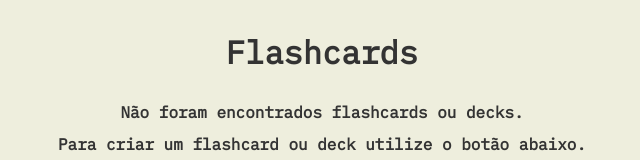
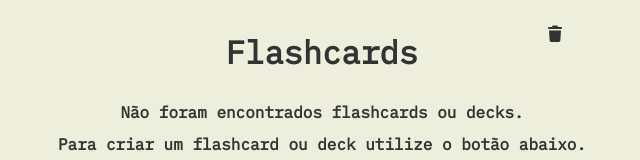
Before and after one commit to rodrigues-heric/flash-card-angular-java, an Angular app in the folder frontend/flashcards/: page / in a window 1280 px wide. Shown: the top 160 px of the page, without its empty margins (318-958 px from the left). Built offline with nearby package versions, Linux system fonts and the light colour scheme; no server answers.

Commit message:
Feat: adding flashcard removal

```diff
--- a/frontend/flashcards/src/app/app.module.ts
+++ b/frontend/flashcards/src/app/app.module.ts
@@ -26,6 +26,7 @@ import { CircleArrowRightSmallComponent } from './icons/circle-arrow-right-small
 import { PencilSmallComponent } from './icons/pencil-small/pencil-small.component';
 import { UpdateDeckComponent } from './pages/update-deck/update-deck.component';
 import { UpdateCardComponent } from './pages/update-card/update-card.component';
+import { TrashMediumComponent } from './icons/trash-medium/trash-medium.component';
 
 @NgModule({
   declarations: [
@@ -50,6 +51,7 @@ import { UpdateCardComponent } from './pages/update-card/update-card.component';
     PencilSmallComponent,
     UpdateDeckComponent,
     UpdateCardComponent,
+    TrashMediumComponent,
   ],
   imports: [
     BrowserModule,
--- a/frontend/flashcards/src/app/components/home-cards/home-cards.component.html
+++ b/frontend/flashcards/src/app/components/home-cards/home-cards.component.html
@@ -11,9 +11,15 @@
             <div class="row">
               <div class="col">
                 <icon-pencil-small
+                  *ngIf="!isRemoveOption"
                   (click)="navigateToUpdateCard(card)"
                   class="float-start"
                 ></icon-pencil-small>
+                <icon-trash-medium
+                  *ngIf="isRemoveOption"
+                  (click)="onRemoveCard(card.id)"
+                  class="float-start"
+                ></icon-trash-medium>
               </div>
               <div class="col">{{ card.faceText }}</div>
               <div class="col">
--- a/frontend/flashcards/src/app/components/home-cards/home-cards.component.ts
+++ b/frontend/flashcards/src/app/components/home-cards/home-cards.component.ts
@@ -1,6 +1,6 @@
 import { Component, Input } from '@angular/core';
 import { Router } from '@angular/router';
-import { ICard } from 'src/app/services/cards.service';
+import { CardsService, ICard } from 'src/app/services/cards.service';
 
 @Component({
   selector: 'app-home-cards',
@@ -10,12 +10,24 @@ import { ICard } from 'src/app/services/cards.service';
 export class HomeCardsComponent {
   @Input() hasCards: boolean = false;
   @Input() cards: ICard[] = [];
+  @Input() isRemoveOption: boolean = false;
 
-  constructor(private router: Router) {}
+  constructor(private router: Router, private cardsService: CardsService) {}
 
   public navigateToUpdateCard(card: ICard): void {
     this.router.navigate(['/update-card', card.id], {
       state: { cardData: card },
     });
   }
+
+  public onRemoveCard(id: number): void {
+    this.cardsService.deleteCard(id).subscribe({
+      next: () => {
+        this.cards = this.cards.filter((card) => card.id !== id);
+      },
+      error: (err) => {
+        console.error('Error deleting card:', err);
+      },
+    });
+  }
 }
--- /dev/null
+++ b/frontend/flashcards/src/app/icons/trash-medium/trash-medium.component.html
@@ -0,0 +1,12 @@
+<svg
+  xmlns="http://www.w3.org/2000/svg"
+  viewBox="0 0 640 640"
+  height="20"
+  width="20"
+  fill="currentColor"
+>
+  <!--!Font Awesome Free v7.1.0 by @fontawesome - https://fontawesome.com License - https://fontawesome.com/license/free Copyright 2025 Fonticons, Inc.-->
+  <path
+    d="M232.7 69.9L224 96L128 96C110.3 96 96 110.3 96 128C96 145.7 110.3 160 128 160L512 160C529.7 160 544 145.7 544 128C544 110.3 529.7 96 512 96L416 96L407.3 69.9C402.9 56.8 390.7 48 376.9 48L263.1 48C249.3 48 237.1 56.8 232.7 69.9zM512 208L128 208L149.1 531.1C150.7 556.4 171.7 576 197 576L443 576C468.3 576 489.3 556.4 490.9 531.1L512 208z"
+  />
+</svg>
--- /dev/null
+++ b/frontend/flashcards/src/app/icons/trash-medium/trash-medium.component.scss
@@ -0,0 +1,8 @@
+svg {
+  cursor: pointer;
+  transition: opacity 0.2s ease;
+
+  &:hover {
+    opacity: 0.8;
+  }
+}
--- a/frontend/flashcards/src/app/pages/home/home.component.html
+++ b/frontend/flashcards/src/app/pages/home/home.component.html
@@ -1,12 +1,27 @@
 <div class="row">
+  <div class="col"></div>
   <div class="col">
     <app-title [inputTitle]="'Flashcards'"></app-title>
+  </div>
+  <div class="col">
+    <icon-trash-medium
+      *ngIf="!isRemoveOption"
+      (click)="toggleRemoveOption()"
+    ></icon-trash-medium>
+    <icon-pencil-small
+      *ngIf="isRemoveOption"
+      (click)="toggleRemoveOption()"
+    ></icon-pencil-small>
   </div>
 </div>
 
 <app-home-info [hasDecks]="hasDecks" [hasCards]="hasCards"></app-home-info>
 <app-home-decks [hasDecks]="hasDecks" [decks]="decks"></app-home-decks>
-<app-home-cards [hasCards]="hasCards" [cards]="cards"></app-home-cards>
+<app-home-cards
+  [hasCards]="hasCards"
+  [cards]="cards"
+  [isRemoveOption]="isRemoveOption"
+></app-home-cards>
 
 <div class="backdrop" *ngIf="optionsState"></div>
 
--- a/frontend/flashcards/src/app/pages/home/home.component.ts
+++ b/frontend/flashcards/src/app/pages/home/home.component.ts
@@ -37,7 +37,8 @@ import { combineLatest, Subscription } from 'rxjs';
   ],
 })
 export class HomeComponent implements OnInit, OnDestroy {
-  private isOptionsOpen = false;
+  private isOptionsOpen: boolean = false;
+  private isRemoveSelected: boolean = false;
   private allDecks: IDeck[] = [];
   private allCards: ICard[] = [];
   private combinedSubscription: Subscription = new Subscription();
@@ -69,6 +70,10 @@ export class HomeComponent implements OnInit, OnDestroy {
 
   get optionsState(): boolean {
     return this.isOptionsOpen;
+  }
+
+  get isRemoveOption(): boolean {
+    return this.isRemoveSelected;
   }
 
   get decks(): IDeck[] {
@@ -103,6 +108,10 @@ export class HomeComponent implements OnInit, OnDestroy {
     this.isOptionsOpen = !this.isOptionsOpen;
   }
 
+  public toggleRemoveOption(): void {
+    this.isRemoveSelected = !this.isRemoveSelected;
+  }
+
   public getAnimationState(): 'default' | 'rotated' {
     return this.isOptionsOpen ? 'rotated' : 'default';
   }
--- a/frontend/flashcards/src/app/services/cards.service.ts
+++ b/frontend/flashcards/src/app/services/cards.service.ts
@@ -87,4 +87,18 @@ export class CardsService {
       })
     );
   }
+
+  public deleteCard(id: number): Observable<any> {
+    this.downloading = true;
+    const url: string = `${this.API_URL}/${id}`;
+
+    return this.http.delete(url).pipe(
+      tap(() => (this.downloading = false)),
+      catchError((error) => {
+        console.error('Error deleting card:', error);
+        this.downloading = false;
+        throw error;
+      })
+    );
+  }
 }
```
Also changed, not shown: frontend/flashcards/src/app/icons/trash-medium/trash-medium.component.ts (added, +8 -0 lines), 1 other file (tests, documents, lock files or other folders).
